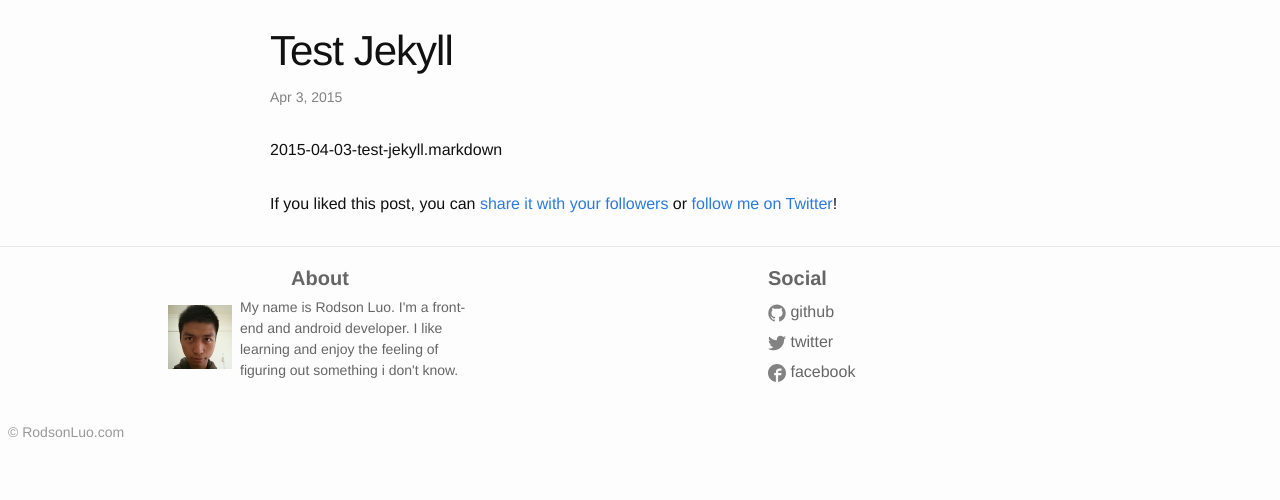
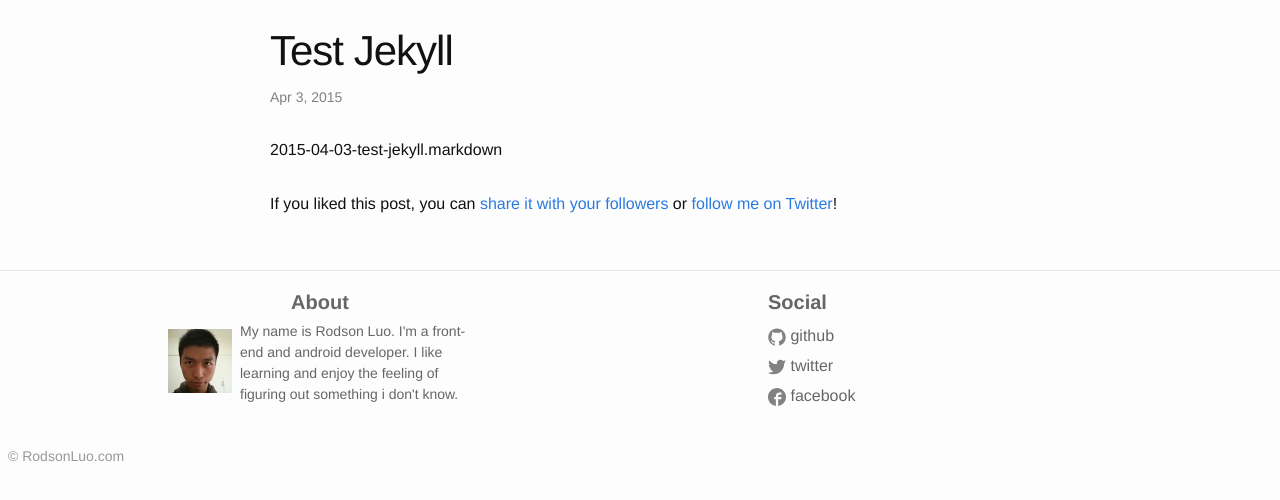
Before and after one commit to rodson/rodson.github.io, a Jekyll site: the page built from _posts/2015-04-03-test-jekyll.markdown, in a window 1280 px wide. Shown: the top 500 px of the page. Built offline with Jekyll 4.4.1, drawn with Linux system fonts in a browser that asks for light colours.

```diff
--- a/_includes/comments.html
+++ b/_includes/comments.html
@@ -1,4 +1,5 @@
 {% if page.comments %}
+<section class="section-comment">
   <div id="disqus_thread"></div>
   <script type="text/javascript">
       /* * * CONFIGURATION VARIABLES * * */
@@ -12,4 +13,5 @@
       })();
   </script>
   <noscript>Please enable JavaScript to view the <a href="https://disqus.com/?ref_noscript" rel="nofollow">comments powered by Disqus.</a></noscript>
+</section>
 {% endif %}
--- a/_includes/twitter_plug.html
+++ b/_includes/twitter_plug.html
@@ -1,7 +1,9 @@
-If you liked this post, you can
+<section class="section-share">
+ If you liked this post, you can
 <a href="https://twitter.com/intent/tweet?url={{ site.url }}{{ page.url }}&text={{ page.title }}&via=Rodson_Luo"
    target="_blank">
   share it with your followers</a>
 or
 <a href="https://twitter.com/Rodson_Luo">
   follow me on Twitter</a>!
+</section>
--- a/_posts/2015-04-03-test-jekyll.markdown
+++ b/_posts/2015-04-03-test-jekyll.markdown
@@ -1,5 +1,6 @@
 ---
 layout: post
+permalink: "/:title"
 ---
 
 2015-04-03-test-jekyll.markdown
--- a/_posts/2015-04-03-welcome-to-jekyll.markdown
+++ b/_posts/2015-04-03-welcome-to-jekyll.markdown
@@ -1,5 +1,6 @@
 ---
 layout: post
+permalink: "/:title"
 title:  "Welcome to Jekyll!"
 date:   2015-04-03 00:12:34
 categories: jekyll update
--- a/_sass/_prefer.scss
+++ b/_sass/_prefer.scss
@@ -101,6 +101,10 @@ footer {
   color: #999999;
 }
 
+.section-comment, .section-share {
+  margin: 24px 0;
+}
+
 @media screen and (min-width: 505px) {
   .page-header {
     padding: 48px 64px;
```
Lines whose indentation alone changed are shown as unchanged.
